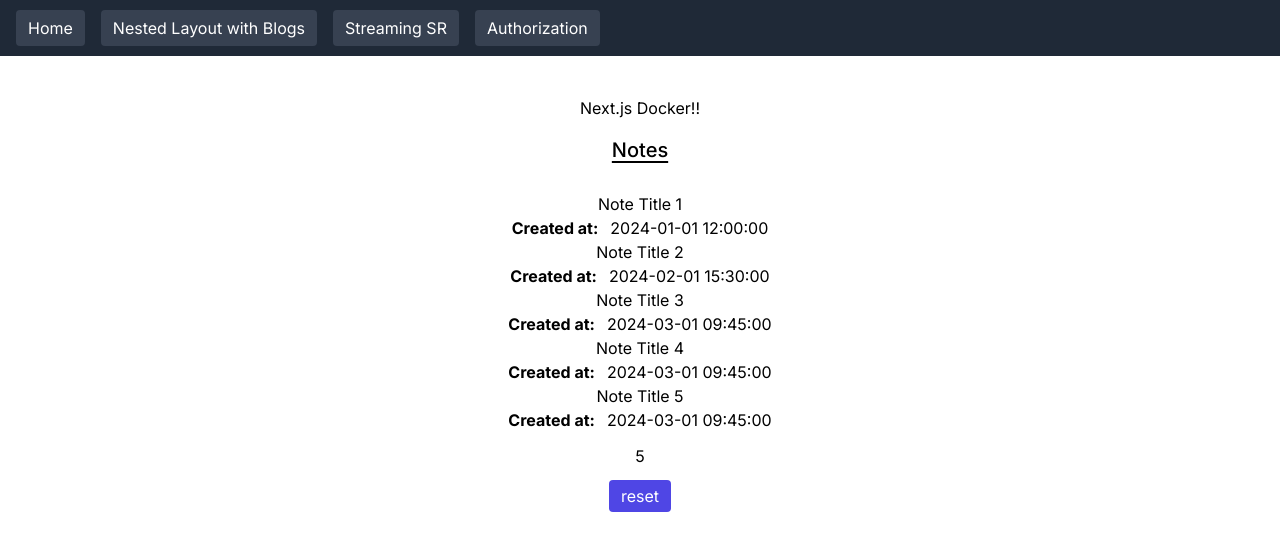
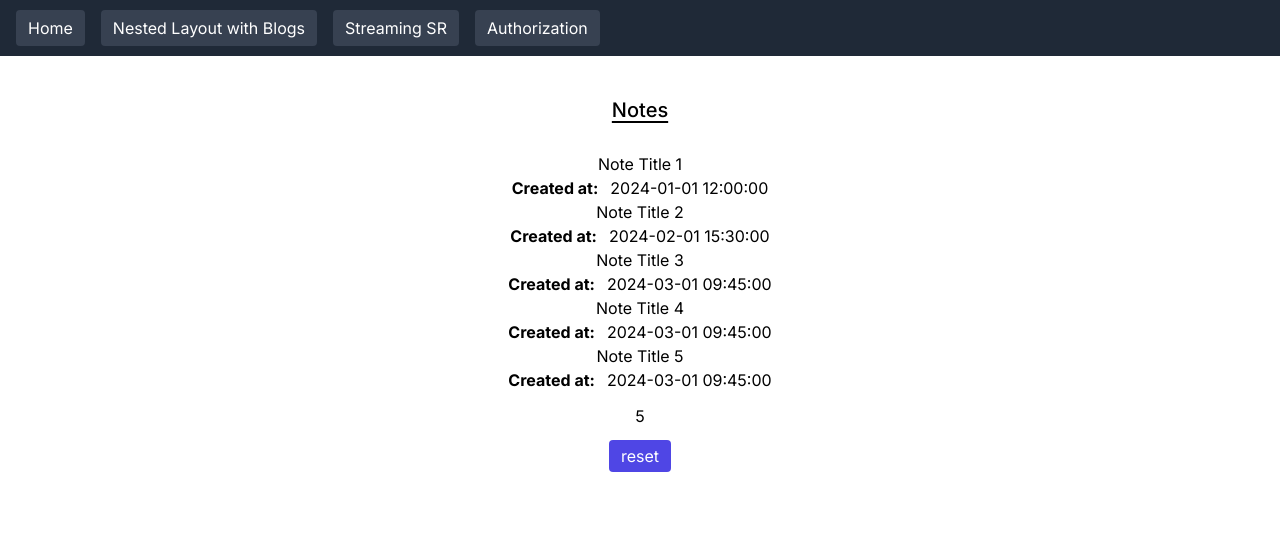
Before and after one commit to hideaki-kawai/nextjs-docker, a Next.js app: page / in a window 1280 px wide. Shown: the top 550 px of the page. Built offline with nearby package versions, Linux system fonts and the light colour scheme.

Commit message:
fix: Streaming HTMLの実装

```diff
--- a/src/app/page.tsx
+++ b/src/app/page.tsx
@@ -1,12 +1,15 @@
 import { NotesList } from '@/components/notesList';
+import { Spinner } from '@/components/spinner';
 import { TimerCounter } from '@/components/timerCounter';
+import { Suspense } from 'react';
 
 export default function Home() {
   return (
     <main>
       <div className="m-10 text-center">
-        Next.js Docker!!
-        <NotesList />
+        <Suspense fallback={<Spinner color="border-green-500" />}>
+          <NotesList />
+        </Suspense>
         <TimerCounter />
       </div>
     </main>
```
